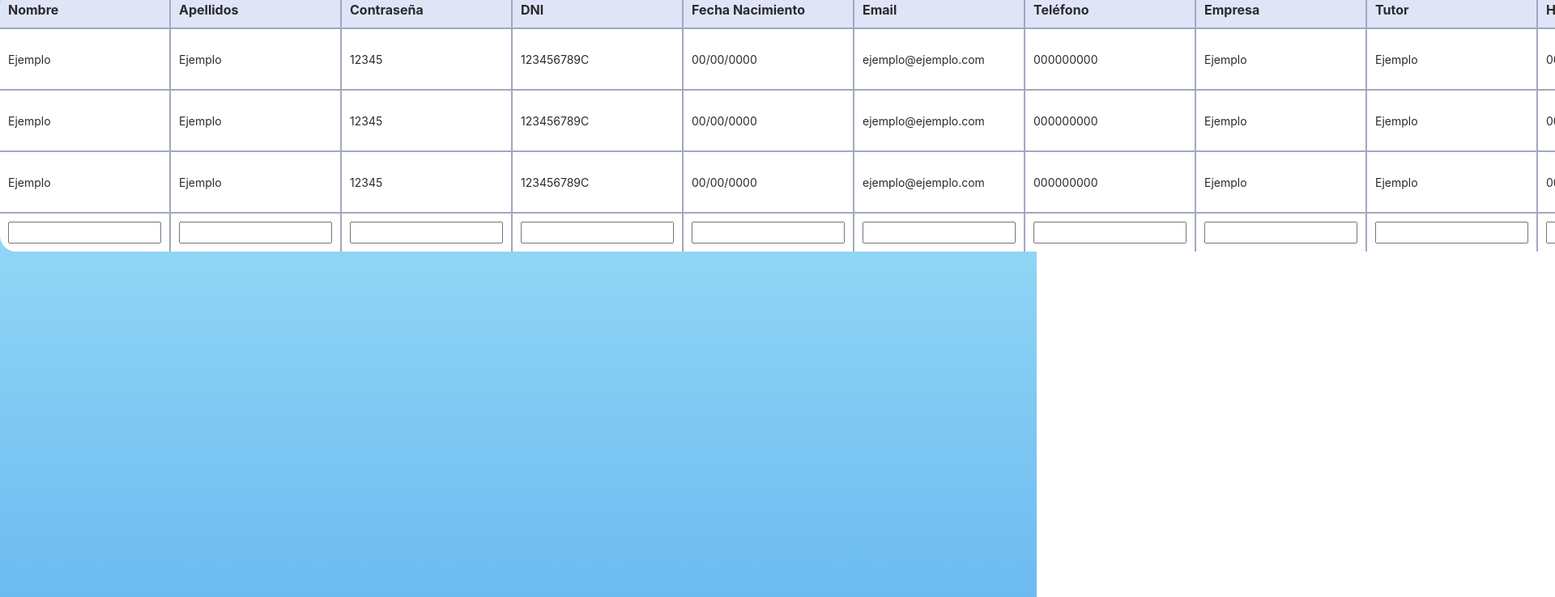
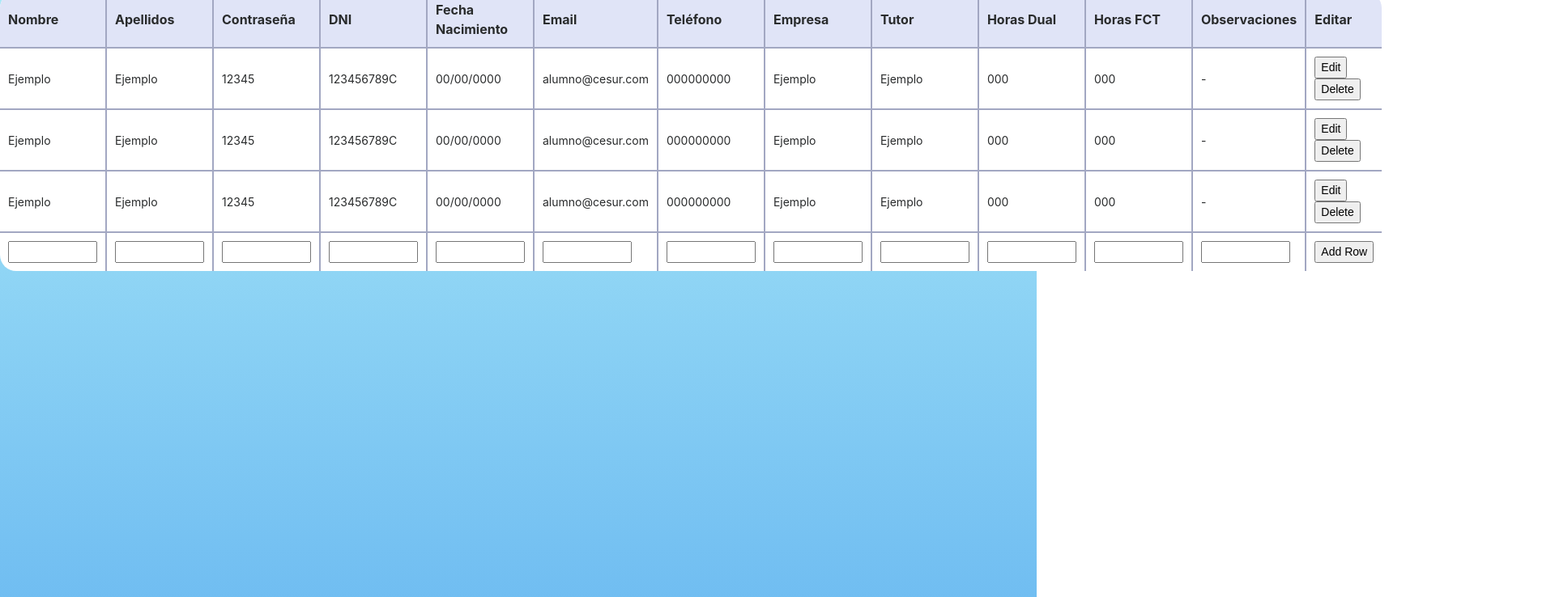
Before and after one commit to PrimeraFilers/AplicacionGestion, a plain HTML site: page alumnos-javier.html in a window 1280 px wide. Shown: the part 62-800 px from the top of the page at 81% size, 1920 px wide, since content can reach past the window. Drawn offline with nearby package versions, Linux system fonts and the light colour scheme.

Commit message:
Comitteada

```diff
--- a/alumnos-javier.html
+++ b/alumnos-javier.html
@@ -9,14 +9,12 @@
 
     <link rel="stylesheet" href="https://cdnjs.cloudflare.com/ajax/libs/normalize/5.0.0/normalize.min.css">
     <link rel='stylesheet' href='https://cdnjs.cloudflare.com/ajax/libs/font-awesome/4.7.0/css/font-awesome.css'>
-    <link rel='stylesheet'
-        href='https://cdnjs.cloudflare.com/ajax/libs/twitter-bootstrap/4.0.0-alpha.6/css/bootstrap.min.css'>
-    <link rel="stylesheet" href="./style.css">
+    <link rel='stylesheet' href='https://cdnjs.cloudflare.com/ajax/libs/twitter-bootstrap/4.0.0-alpha.6/css/bootstrap.min.css'>
     <link rel="stylesheet" href="css/alumnos.css">
 </head>
 
 <body>
-    <h1>Javier Ramos del Río</h1>
+    <h1>Javier Góngora de Quevedo</h1>
     <div id="wrapper">
         <table id="data_table">
             <tr>
@@ -32,6 +30,7 @@
                 <th>Horas Dual</th>
                 <th>Horas FCT</th>
                 <th>Observaciones</th>
+                <th>Editar</th>
             </tr>
 
             <tr id="row1">
@@ -40,13 +39,13 @@
                 <td id="contrasenaA1">12345</td>
                 <td id="dniA1">123456789C</td>
                 <td id="fechaA1">00/00/0000</td>
-                <td id="emailA1">ejemplo@ejemplo.com</td>
+                <td id="emailA1">alumno@cesur.com</td>
                 <td id="telefonoA1">000000000</td>
                 <td id="empresaA1">Ejemplo</td>
                 <td id="tutorA1">Ejemplo</td>
                 <td id="dualA1">000</td>
                 <td id="fctA1">000</td>
-                <td id="observacionesA1">EjemploEjemploEjemploEjemploEjemplo</td>
+                <td id="observacionesA1">-</td>
 
                 <td>
                     <input type="button" id="edit_button1" value="Edit" class="edit" onclick="edit_row('1')">
@@ -61,13 +60,13 @@
                 <td id="contrasenaA2">12345</td>
                 <td id="dniA2">123456789C</td>
                 <td id="fechaA2">00/00/0000</td>
-                <td id="emailA2">ejemplo@ejemplo.com</td>
+                <td id="emailA2">alumno@cesur.com</td>
                 <td id="telefonoA2">000000000</td>
                 <td id="empresaA2">Ejemplo</td>
                 <td id="tutorA2">Ejemplo</td>
                 <td id="dualA2">000</td>
                 <td id="fctA2">000</td>
-                <td id="observacionesA2">EjemploEjemploEjemploEjemploEjemplo</td>
+                <td id="observacionesA2">-</td>
 
                 <td>
                     <input type="button" id="edit_button2" value="Edit" class="edit" onclick="edit_row('2')">
@@ -82,13 +81,13 @@
                 <td id="contrasenaA3">12345</td>
                 <td id="dniA3">123456789C</td>
                 <td id="fechaA3">00/00/0000</td>
-                <td id="emailA3">ejemplo@ejemplo.com</td>
+                <td id="emailA3">alumno@cesur.com</td>
                 <td id="telefonoA3">000000000</td>
                 <td id="empresaA3">Ejemplo</td>
                 <td id="tutorA3">Ejemplo</td>
                 <td id="dualA3">000</td>
                 <td id="fctA3">000</td>
-                <td id="observacionesA3">EjemploEjemploEjemploEjemploEjemplo</td>
+                <td id="observacionesA3">-</td>
 
                 <td>
                     <input type="button" id="edit_button3" value="Edit" class="edit" onclick="edit_row('3')">
@@ -98,18 +97,18 @@
             </tr>
 
             <tr>
-                <td><input type="text" id="new_nombreA"></td>
-                <td><input type="text" id="new_apellidosA"></td>
-                <td><input type="text" id="new_contrasenaA"></td>
-                <td><input type="text" id="new_dniA"></td>
-                <td><input type="text" id="new_fechaA"></td>
-                <td><input type="text" id="new_emailA"></td>
-                <td><input type="text" id="new_telefonoA"></td>
-                <td><input type="text" id="new_empresaA"></td>
-                <td><input type="text" id="new_tutorA"></td>
-                <td><input type="text" id="new_dualA"></td>
-                <td><input type="text" id="new_fctA"></td>
-                <td><input type="text" id="new_observacionesA"></td>
+                <td><input class="littleInput" type="text" id="new_nombreA"></td>
+                <td><input class="littleInput" type="text" id="new_apellidosA"></td>
+                <td><input class="littleInput" type="text" id="new_contrasenaA"></td>
+                <td><input class="littleInput" type="text" id="new_dniA"></td>
+                <td><input class="littleInput" type="text" id="new_fechaA"></td>
+                <td><input class="littleInput" type="text" id="new_emailA"></td>
+                <td><input class="littleInput" type="text" id="new_telefonoA"></td>
+                <td><input class="littleInput" type="text" id="new_empresaA"></td>
+                <td><input class="littleInput" type="text" id="new_tutorA"></td>
+                <td><input class="littleInput" type="text" id="new_dualA"></td>
+                <td><input class="littleInput" type="text" id="new_fctA"></td>
+                <td><input class="littleInput" type="text" id="new_observacionesA"></td>
 
                 <td><input type="button" class="add" onclick="add_row();" value="Add Row"></td>
             </tr>
```
Also changed, not shown: alumnos-fran.html (+21 -22 lines), css/alumnos.css (line endings or trailing spaces).
